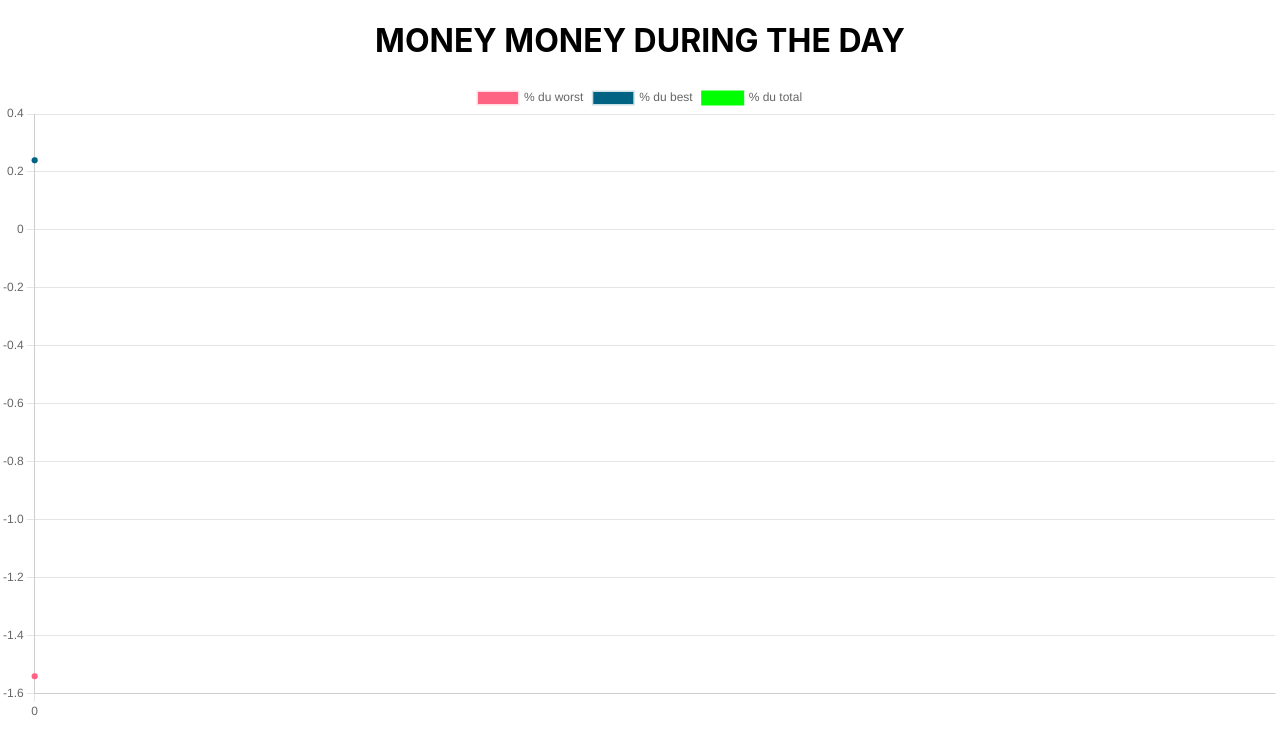
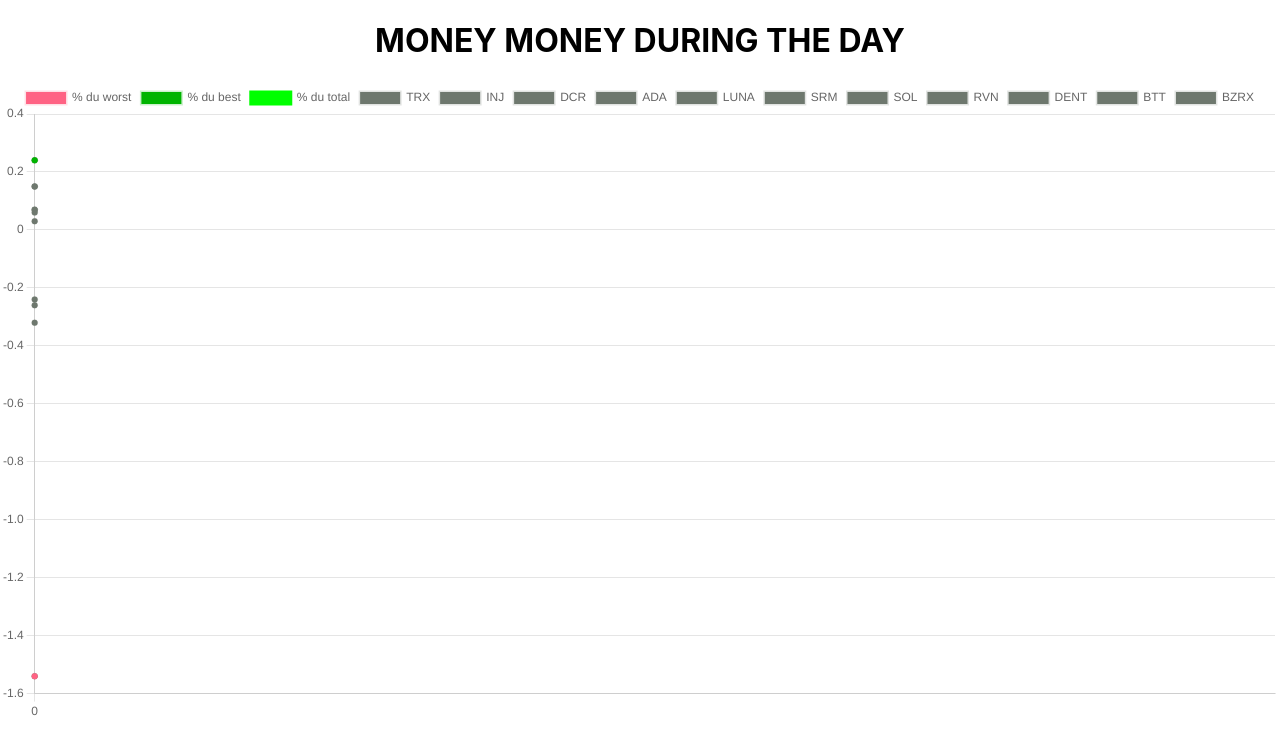
Before and after one commit to abet-v/bot-chart, a React (Create React App) app: page / in a window 1280 px wide. Shown: the top 754 px of the page. Built offline with nearby package versions, Linux system fonts and the light colour scheme.

Commit message:
add all coin

```diff
--- a/src/Chart.js
+++ b/src/Chart.js
@@ -1,6 +1,19 @@
 import React from 'react';
 import { Line } from 'react-chartjs-2';
 import datafile from "./datas/data.json"
+
+const dayMoney = datafile[0];
+const skiped = ['worst', 'best', 'total', 'time'];
+
+const additionalData = Object.keys(dayMoney).filter(info => !skiped.includes(info)).map(money => {
+    return {
+        label: money,
+        data: datafile.map(moment => moment[money].std),
+        fill: false,
+        backgroundColor: 'rgb(110, 120, 110)',
+        borderColor: 'rgba(110, 120, 110, 0.2)',
+    };
+});
 
 const data = {
   labels: datafile.map((moment, index) => moment.time ? moment.time : index),
@@ -16,8 +29,8 @@ const data = {
         label: '% du best',
         data: datafile.map(moment => moment.best.std),
         fill: false,
-        backgroundColor: 'rgb(0, 99, 132)',
-        borderColor: 'rgba(0, 99, 132, 0.2)',
+        backgroundColor: 'rgb(0, 180, 0)',
+        borderColor: 'rgba(0, 180, 0, 0.2)',
     },
     {
         label: '% du total',
@@ -25,7 +38,8 @@ const data = {
         fill: true,
         backgroundColor: 'rgb(0, 255, 0)',
         borderColor: 'rgba(0, 255, 0)',
-    }
+    },
+    ...additionalData
   ],
 };
 
@@ -45,7 +59,6 @@ const options = {
 
 const LineChart = () => (
   <>
-  { console.log(datafile)}
     <div className='header'>
       <h1 className='title'>MONEY MONEY DURING THE DAY</h1>
     </div>
```
